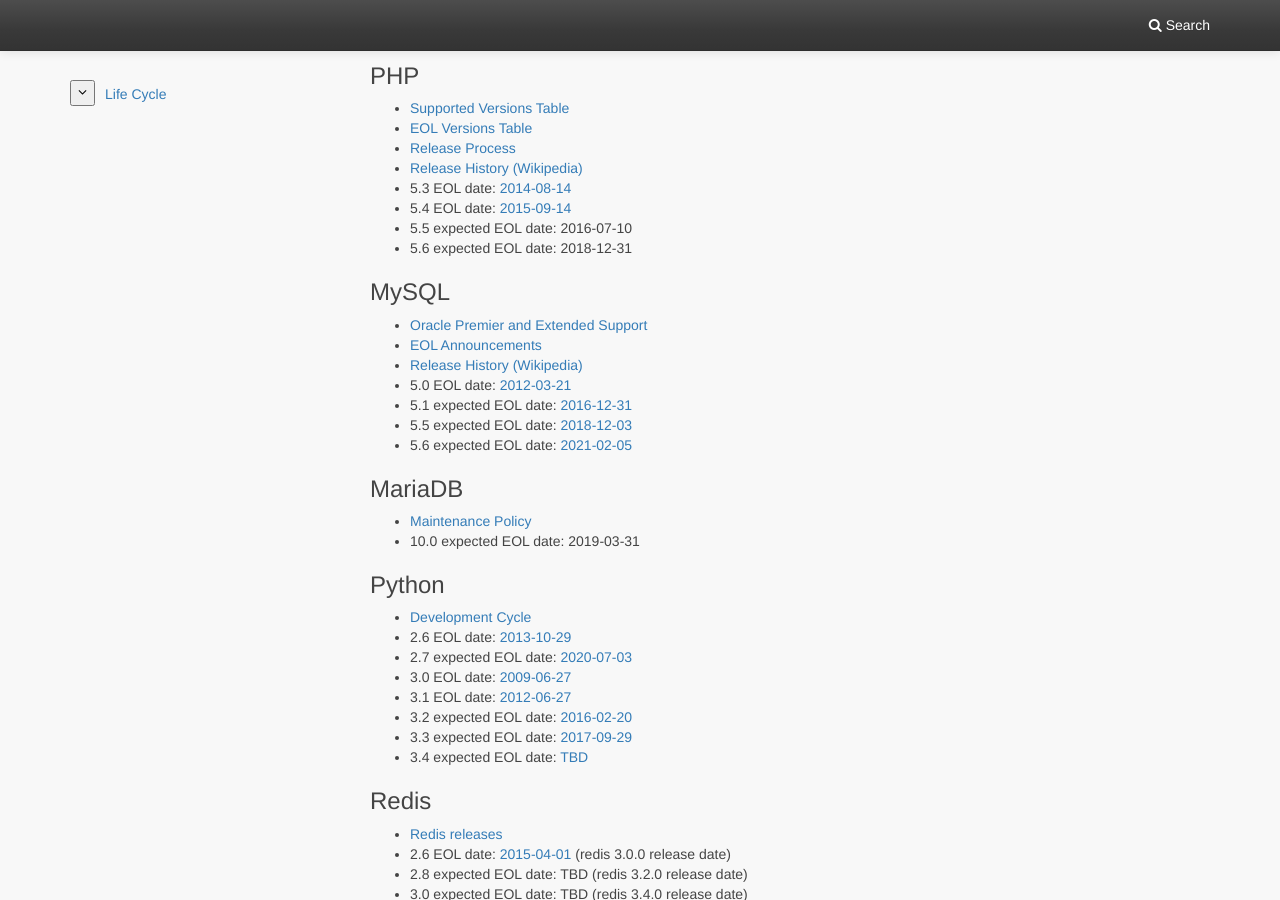
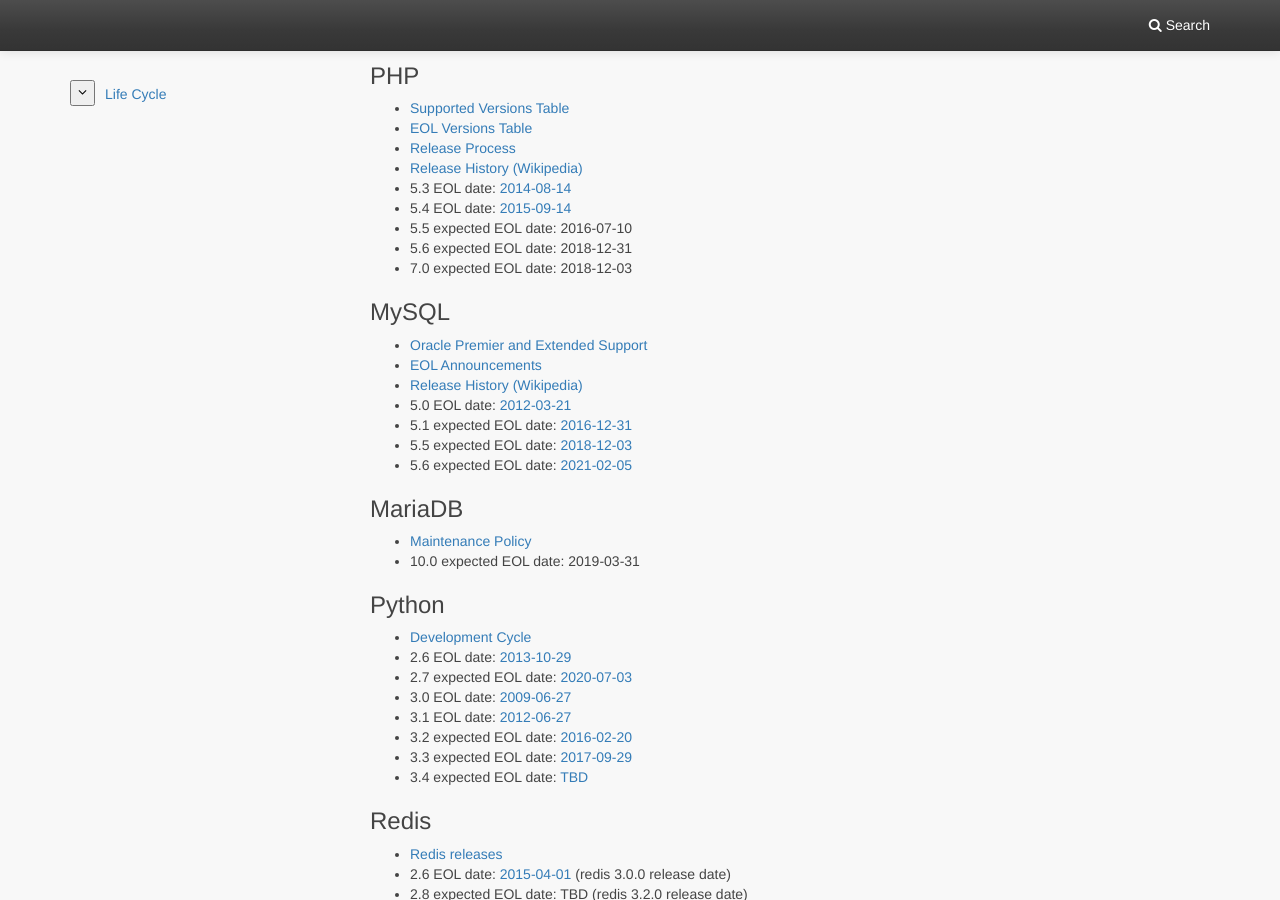
Before and after one commit to iusrepo/ius.io, an MkDocs documentation site: the page built from docs/LifeCycle.md, in a window 1280 px wide and 900 px high, scrolled down 562 px. Built offline with MkDocs 1.6.1, drawn with Linux system fonts in a browser that asks for light colours; nearby versions of some CDN libraries; library files that are not in the unit come from our copies; comment, search, counter and statistics services are not loaded; old or Windows-style settings are respelled for this version of MkDocs.

Commit message:
add PHP 7.0 expected EOL date

```diff
--- a/docs/LifeCycle.md
+++ b/docs/LifeCycle.md
@@ -42,6 +42,7 @@ additions.
 * 5.4 EOL date: [2015-09-14][8]
 * 5.5 expected EOL date: 2016-07-10
 * 5.6 expected EOL date: 2018-12-31
+* 7.0 expected EOL date: 2018-12-03
 
 ### MySQL
 
```
